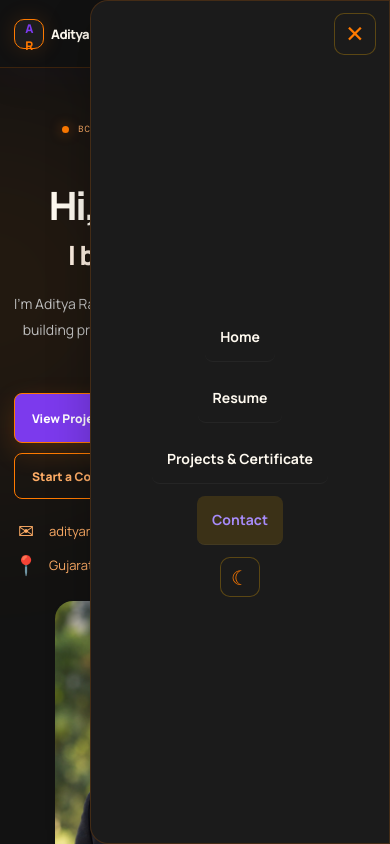
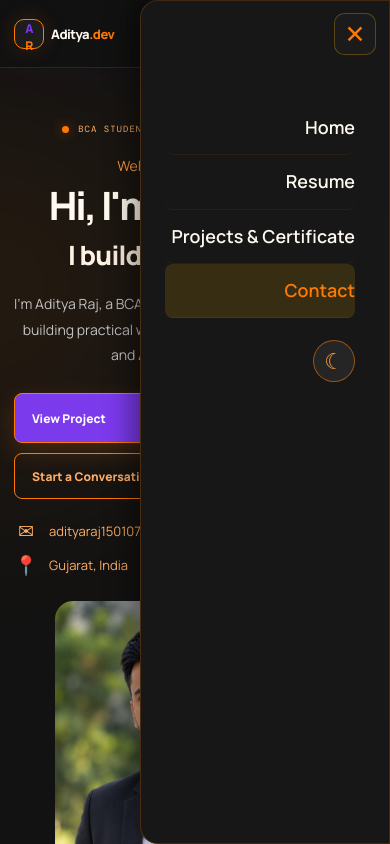
Before and after one commit to adityaraj150107-star/Aditya_Raj_Portfolio, a plain HTML site: page index.html in a window 390 px wide. Both pictures are taken after a click on the button "Toggle navigation". Shown: the top 844 px of the page. Drawn offline with nearby package versions, Linux system fonts and the light colour scheme.

Commit message:
Match skill logo symbols and add slide-in mobile sidebar

```diff
--- a/style.css
+++ b/style.css
@@ -795,3 +795,52 @@ body.light-mode .professional-footer,body.light-mode footer{background:#f1f5f9!i
  .avatar-wrap{height:310px!important}
  .hero h1{font-size:clamp(36px,10vw,48px)!important}
 }
+
+
+/* Technology marks: use real brand symbols and their official brand colours */
+.skill-item{display:flex!important;align-items:center!important;gap:15px!important}
+.tech-icon{display:inline-flex!important;align-items:center!important;justify-content:center!important;flex:0 0 42px!important;width:42px!important;height:42px!important;border-radius:8px!important;font-size:1.2rem!important;font-weight:800!important;background:transparent!important;border:0!important;overflow:hidden!important}
+.tech-icon img{display:block!important;width:35px!important;height:35px!important;object-fit:contain!important}
+.tech-icon.icon-design .fa-symbol{color:#ff9900!important;font-size:25px}
+.tech-icon.icon-ai .fa-symbol{color:#ff7a00!important;font-size:25px}
+.tech-icon.icon-dl .fa-symbol{color:#8b5cf6!important;font-size:28px}
+.tech-icon.icon-ux .fa-symbol{color:#ff3366!important;font-size:25px}
+.tech-icon.icon-sql img{width:34px!important;height:34px!important}
+.tech-icon.icon-cpp img{width:37px!important;height:37px!important}
+.tech-icon.icon-streamlit img{width:33px!important;height:33px!important}
+
+/* Mobile navigation drawer: reference-style right sidebar */
+@media(max-width:968px){
+ .topbar{position:sticky!important;z-index:1000!important}
+ .menu-toggle{display:block!important;order:3!important;margin-left:auto!important;padding:7px 9px!important;color:#ff7a00!important;cursor:pointer!important;z-index:1002!important}
+ #nav{
+   position:fixed!important;top:0!important;right:-110%!important;left:auto!important;
+   width:250px!important;max-width:82vw!important;height:100dvh!important;
+   padding:100px 40px 35px 24px!important;box-sizing:border-box!important;
+   display:flex!important;flex-direction:column!important;justify-content:flex-start!important;
+   align-items:flex-end!important;gap:0!important;margin:0!important;
+   background:#171717!important;border-left:1px solid rgba(255,122,0,.22)!important;
+   box-shadow:-8px 0 28px rgba(0,0,0,.42)!important;
+   transition:right .35s ease-in-out!important;z-index:1001!important;
+ }
+ #nav.open{right:0!important}
+ #nav .nav-link{
+   display:block!important;width:100%!important;text-align:right!important;
+   margin:0!important;padding:15px 0!important;font-size:1.12rem!important;
+   font-weight:600!important;color:#fffaf0!important;border-bottom:1px solid rgba(255,122,0,.08)!important;
+ }
+ #nav .nav-link:hover,#nav .nav-link.active{color:#ff7a00!important}
+ #nav .theme-toggle{
+   margin:22px 0 0 auto!important;width:42px!important;height:42px!important;
+   border:1px solid rgba(255,122,0,.55)!important;border-radius:50%!important;
+   background:#252525!important;color:#ff9a3c!important;font-size:22px!important;
+ }
+ body.light-mode #nav{background:#fff!important;border-left-color:rgba(255,122,0,.22)!important}
+ body.light-mode #nav .nav-link{color:#202020!important}
+ body.light-mode #nav .nav-link:hover,body.light-mode #nav .nav-link.active{color:#ff7a00!important}
+ body.light-mode #nav .theme-toggle{background:#fff7ef!important;color:#c45b00!important}
+}
+@media(max-width:480px){
+ .menu-toggle{font-size:25px!important}
+ #nav{width:250px!important;padding-right:34px!important}
+}
```
